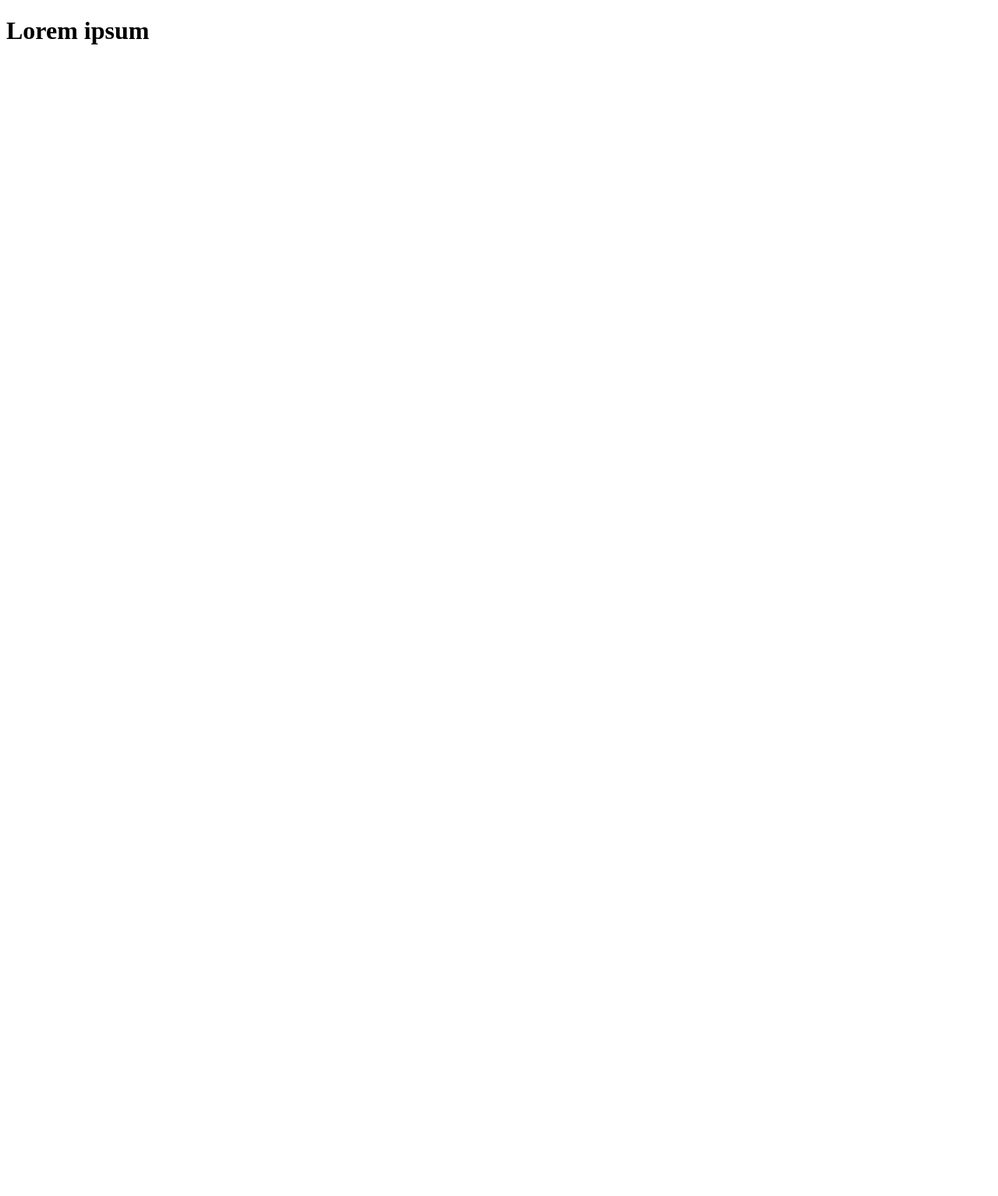
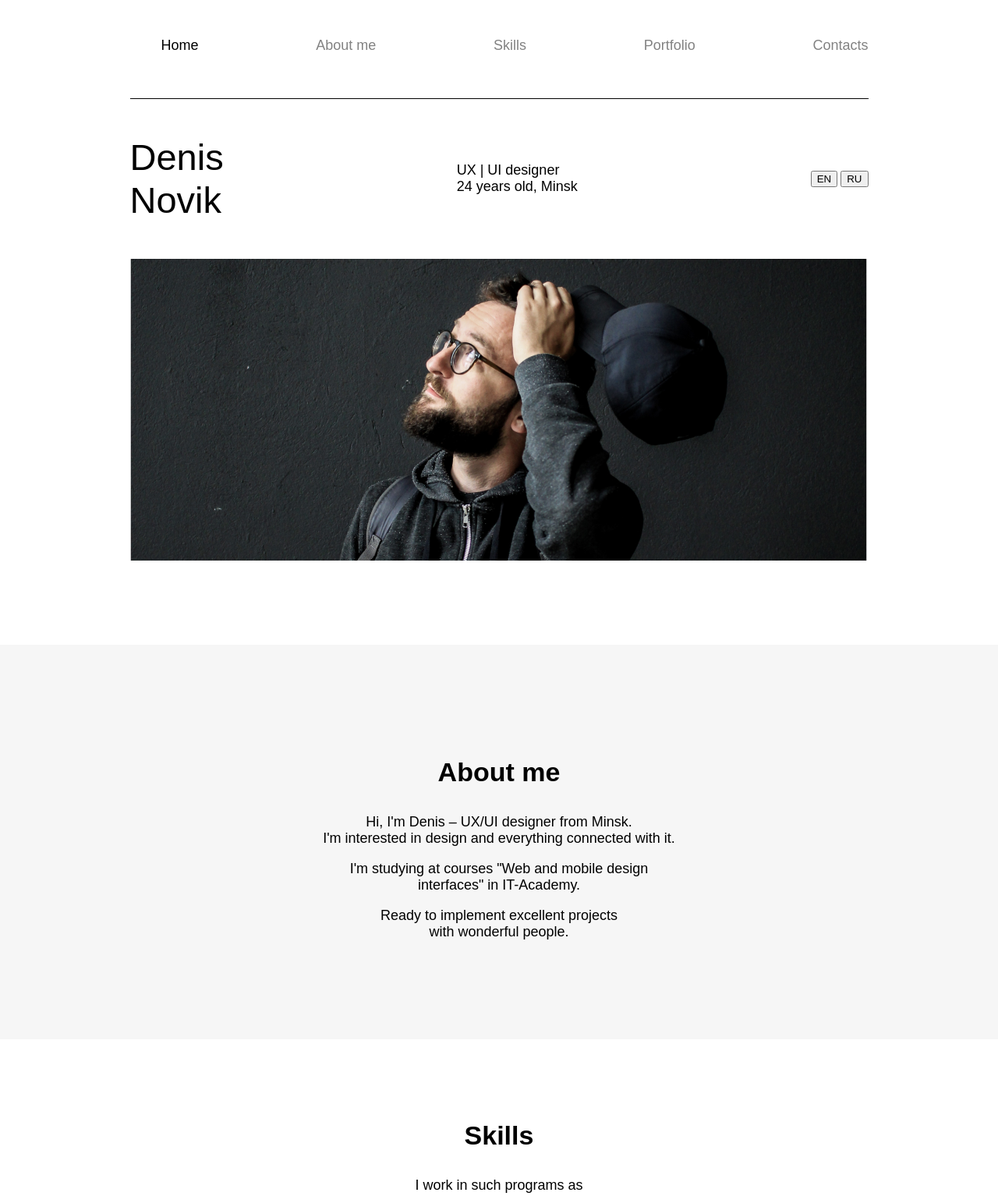
Before and after one commit to LoKi-E14/test, a plain HTML site: page index.html in a window 1280 px wide. Shown: the top 1534 px of the page at 78% size. Before the commit the page ends 800 px from the top, so only its background shows below. Drawn offline with Linux system fonts and the light colour scheme; a web font is replaced by a local one.

Commit message:
intermediate

```diff
--- a/index.html
+++ b/index.html
@@ -11,14 +11,96 @@
         <title></title>
         <meta name="description" content="">
         <meta name="viewport" content="width=device-width, initial-scale=1">
-        <link rel="stylesheet" href="">
+        <link rel="stylesheet" href="/css/style.css">
     </head>
     <body>
         <!--[if lt IE 7]>
             <p class="browsehappy">You are using an <strong>outdated</strong> browser. Please <a href="#">upgrade your browser</a> to improve your experience.</p>
         <![endif]-->
-        <h1>Lorem ipsum</h1>
+        <header class="main-header wrap">
+            <nav class="main-navigation">
+                <ul class="main-navigation-list">
+                    <li class="main-navigation-item">
+                        <a class="main-navigation-link active" href="#">Home</a>
+                    </li>
+                    <li class="main-navigation-item">
+                        <a class="main-navigation-link" href="#">About me</a>
+                    </li>
+                    <li class="main-navigation-item">
+                        <a class="main-navigation-link" href="#">Skills</a>
+                    </li>
+                    <li class="main-navigation-item">
+                        <a class="main-navigation-link" href="#">Portfolio</a>
+                    </li>
+                    <li class="main-navigation-item">
+                        <a class="main-navigation-link" href="#">Contacts</a>
+                    </li>
+                </ul>
+            </nav>
+        </header>
 
-        <script src="" async defer></script>
+        <section class="section section-main wrap">
+            <div class="section-main-content">
+                <div class="section-main-content-logo">
+                    <p class="logo">Denis<br> Novik</p>
+                </div>
+                <div class="section-main-content-caption">
+                    <h1 class="visually-hidden">UX/UI designer portfolio website</h1>
+                    <p class="caption">UX | UI designer<br> 24 years old, Minsk</p>
+                </div>
+                <div class="lang">
+                    <button value="en" class="active" id="lang-en">EN</button>
+                    <button value="ru" id="lang-ru">RU</button>
+                </div>
+            </div>
+            <div class="section-main-image">
+                <img class="main-img" src="/img/main.png" alt="main image">
+            </div>
+        </section>
+
+        <section class="section section-about">
+            <div class="section-about-content">
+                <div class="section-about-caption">
+                    <h3 class="about-caption">About me</h3>
+                </div>
+                <div class="section-about-text">
+                    <p class="about-text">Hi, I'm Denis – UX/UI designer from Minsk.<br> I'm interested in design and everything connected with it.</p>
+                    <p class="about-text">I'm studying at courses "Web and mobile design<br> interfaces" in IT-Academy.</p>
+                    <p class="about-text">Ready to implement excellent projects<br> with wonderful people.</p>
+                </div>
+            </div>
+        </section>
+
+        <section class="section section-skills">
+            <div class="section-skills-content">
+                <div class="section-skills-caption">
+                    <h3 class="skills-caption">Skills</h3>
+                </div>
+                <div class="section-skills-text">
+                    <p class="skills-text">I work in such programs as</p>
+                </div>
+                <div class="section-skills-tools">
+                    <div class="section-skills-tool">
+                        <img class="section-skills-tool-icon" src="/img/Ps.png">
+                        <p class="section-skills-tool-text">Adobe<br> Photoshop</p>
+                    </div>
+                    <div class="section-skills-tool">
+                        <img class="section-skills-tool-icon" src="/img/Ai.png">
+                        <p class="section-skills-tool-text">Adobe<br> Illustrator</p>
+                    </div>
+                    <div class="section-skills-tool">
+                        <img class="section-skills-tool-icon" src="/img/Ae.png">
+                        <p class="section-skills-tool-text">Adobe<br> After Effects</p>
+                    </div>
+                    <div class="section-skills-tool">
+                        <img class="section-skills-tool-icon" src="/img/Figma.png">
+                        <p class="section-skills-tool-text">Figma</p>
+                    </div>
+                </div>
+            </div>
+        </section>
+
+
+        <script src="/js/main.js"></script>
     </body>
 </html>
```
